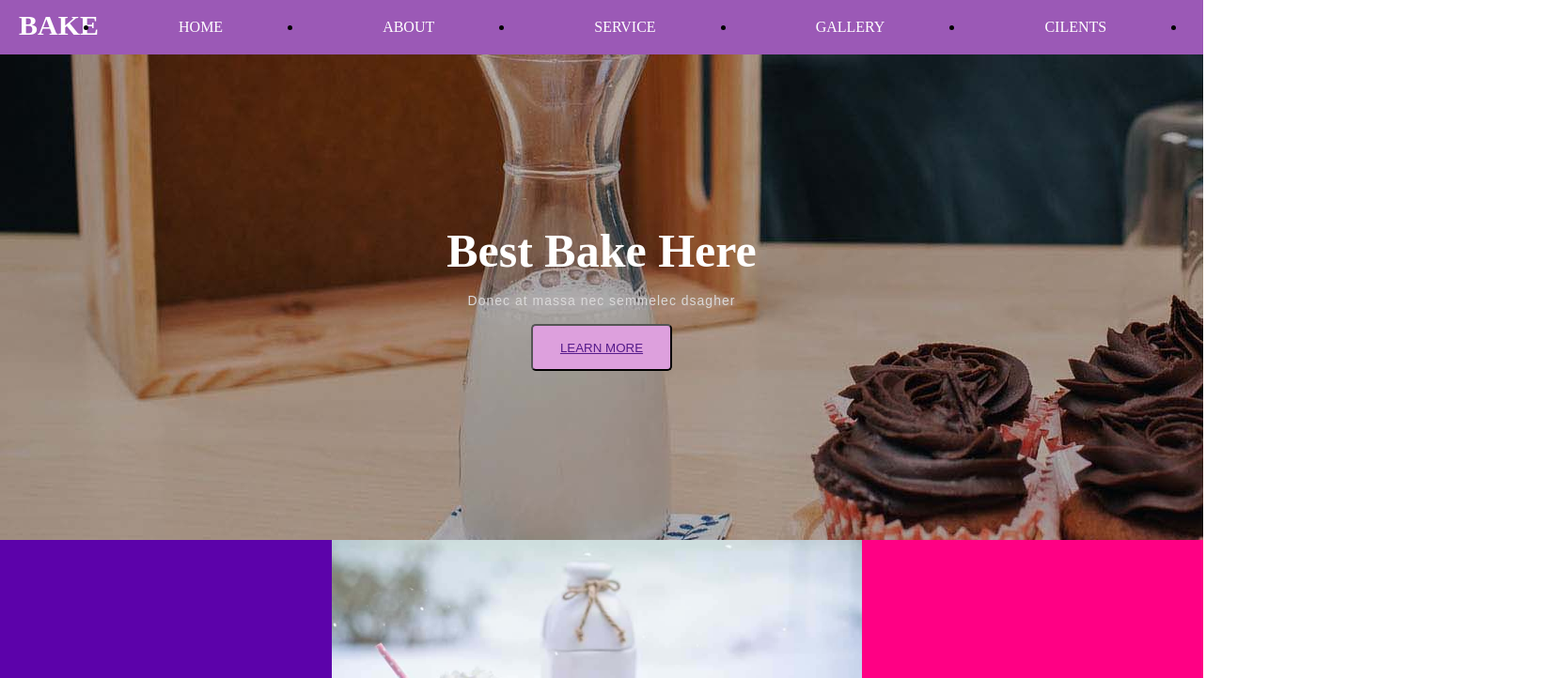
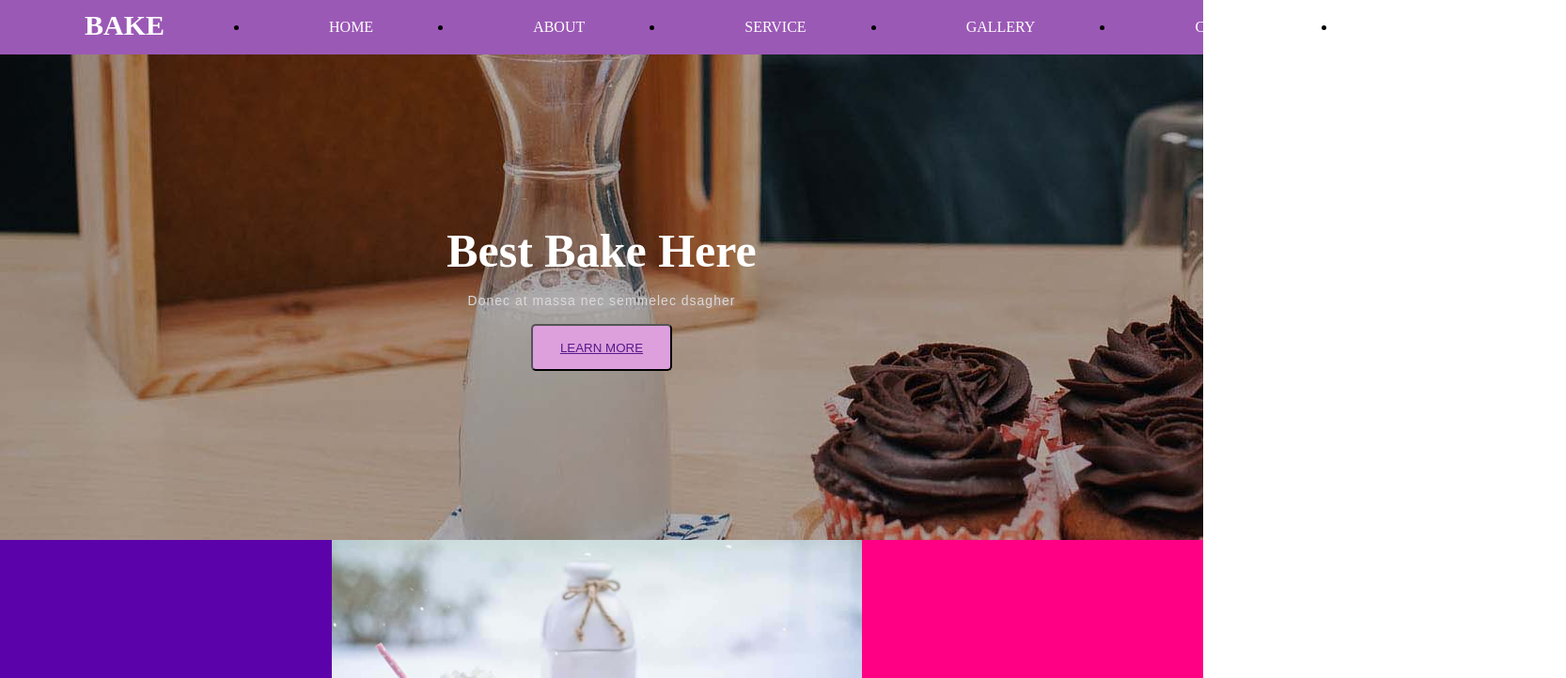
Before and after one commit to kenduNMT/HTML-CSS, a plain HTML site: page HTML CSS DEMO/btgrid.html/bt.html in a window 1280 px wide. Shown: the top 722 px of the page at 94% size, 1666 px wide, since content can reach past the window. Drawn offline with Linux system fonts and the light colour scheme.

Commit message:
Update grid.css

```diff
--- a/HTML CSS DEMO/btgrid.html/grid.css
+++ b/HTML CSS DEMO/btgrid.html/grid.css
@@ -48,11 +48,10 @@ div .container button a {
 }
 
 h1 {
-    margin: 0;
-    padding: 0;
     color: white;
     margin-top: 10px;
-    margin-left: 20px;
+    margin-left: 90px;
+    margin-right: 90px;
     font-size: 30px;
 }
 
```
